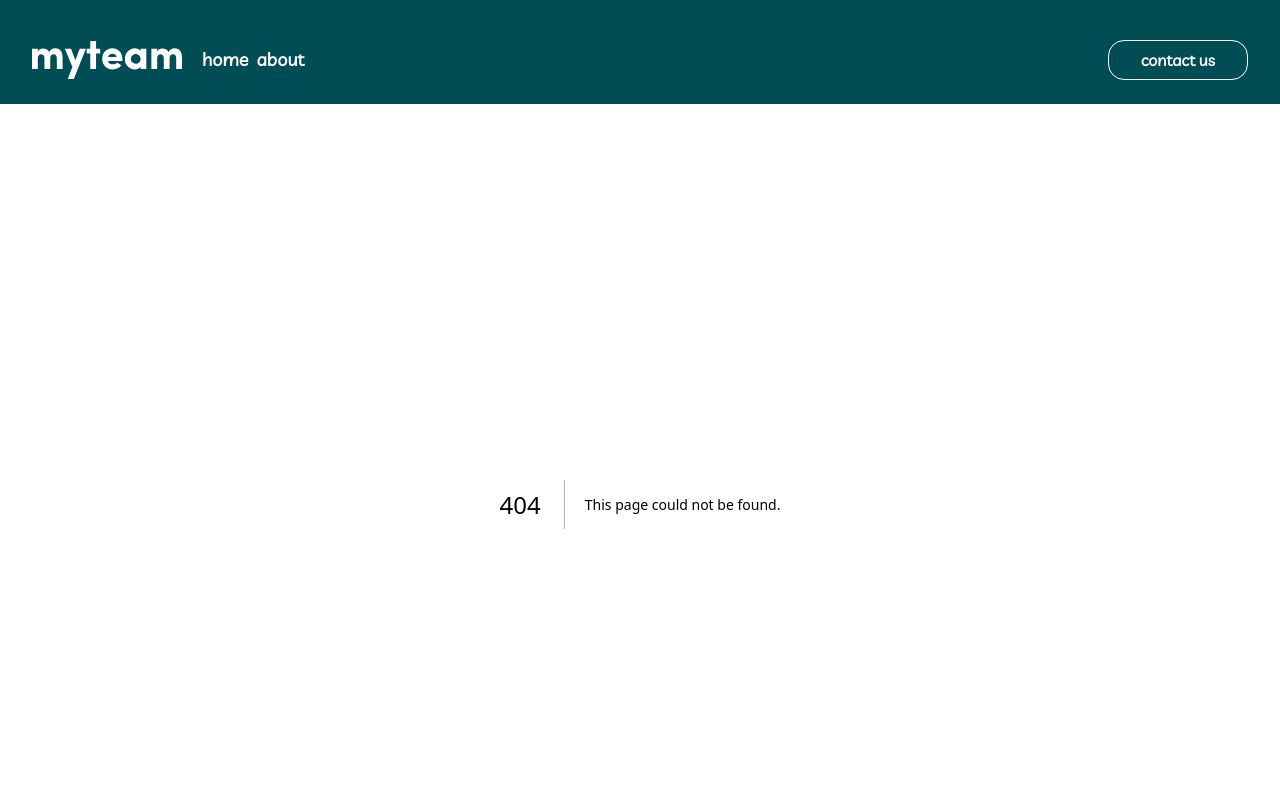
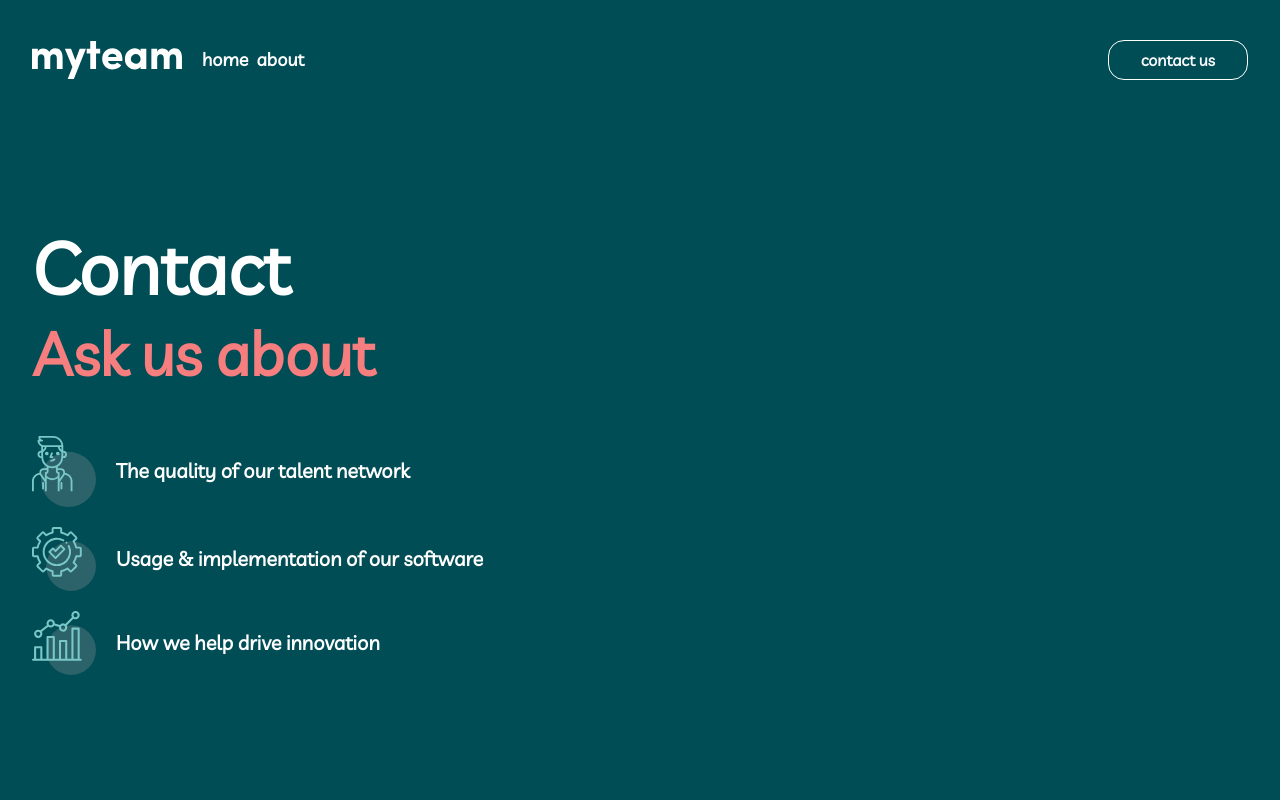
Before and after one commit to thiagomartns/myteam-multipage, a Next.js app: page /contact in a window 1280 px wide. Before the commit this address had no page. Shown: the top 800 px of the page. Built offline with nearby package versions, Linux system fonts and the light colour scheme.

Commit message:
Feat: Contact page

```diff
--- /dev/null
+++ b/src/app/contact/page.tsx
@@ -0,0 +1,14 @@
+import React from "react";
+import HeroContact from "@/components/contact/components/hero";
+
+export default function Contact() {
+  return (
+    <section className="py-32 pt-20 bg-midnight-green md:pt-32">
+      <div className="lg:container lg:max-w-screen-xl">
+        <div className="grid grid-cols-1 lg:grid-cols-2">
+          <HeroContact />
+        </div>
+      </div>
+    </section>
+  );
+}
--- /dev/null
+++ b/src/components/contact/components/hero/index.tsx
@@ -0,0 +1,46 @@
+import React from "react";
+import IconChart from "@/assets/img/icon-chart.svg";
+import IconPerson from "@/assets/img/icon-person.svg";
+import IconCog from "@/assets/img/icon-cog.svg";
+import Image from "next/image";
+
+export default function HeroContact() {
+  const items = [
+    {
+      id: 1,
+      title: "The quality of our talent network",
+      img: IconPerson,
+    },
+    {
+      id: 2,
+      title: "Usage & implementation of our software",
+      img: IconCog,
+    },
+    {
+      id: 3,
+      title: "How we help drive innovation",
+      img: IconChart,
+    },
+  ];
+
+  return (
+    <div className="flex flex-col gap-8 items-center px-5 md:px-32 lg:px-0 lg:items-start lg:justify-between">
+      <div className="flex flex-col gap-5 items-center lg:items-start">
+        <h1 className="text-center text-white text-5xl font-bold w-[9ch] md:text-6xl lg:text-7xl lg:text-left lg:w-[12ch]">
+          Contact
+        </h1>
+        <h1 className="text-center text-light-coral text-4xl font-bold  md:text-5xl lg:text-6xl ">
+          Ask us about
+        </h1>
+      </div>
+      <div className="flex py-5 flex-col gap-5 items-start w-full justify-start">
+        {items.map((i) => (
+          <div key={i.id} className="flex gap-5 items-center">
+            <Image width={64} height={64} alt={`${i.title}`} src={i.img} />
+            <p className="text-white font-semibold text-xl">{i.title}</p>
+          </div>
+        ))}
+      </div>
+    </div>
+  );
+}
```
